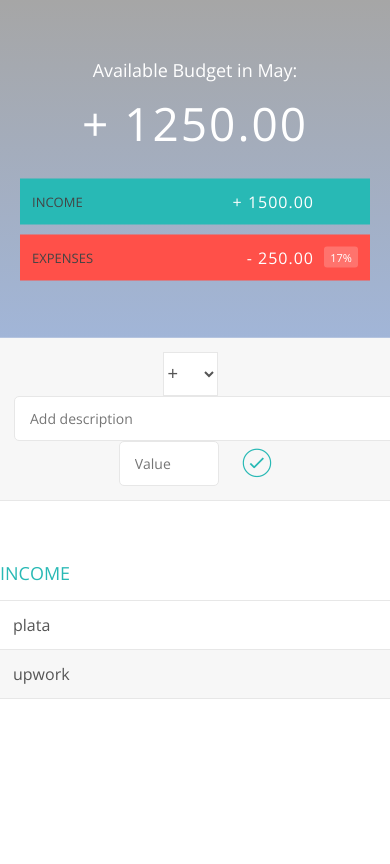
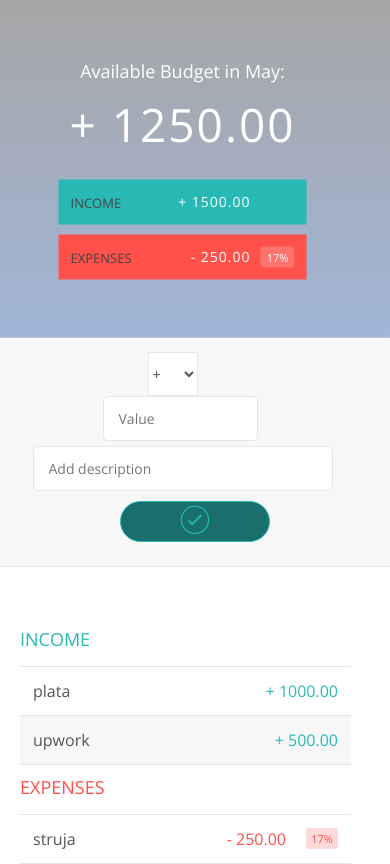
Before and after one commit to da4o/flask_budget_app, a Flask app: page / in a window 390 px wide; the page is wider, and only the part inside the window is pictured. Before the commit the page ends 699 px from the top of that part, so only its background shows below. Run offline with Flask 2, Linux system fonts and the light colour scheme; data comes from the database, SQL or seed files in the repository; both versions use the stored data as it was after the commit.

Commit message:
upload_first

```diff
--- a/static/style.css
+++ b/static/style.css
@@ -131,7 +131,7 @@ body {
     font-size: 18px;
     color: inherit;
     background-color: #fff;
-    margin-right: 10px;
+    margin-right: 65px; /* 10px */
     font-weight: 300;
     transition: border 0.3s;
 }
@@ -150,7 +150,7 @@ body {
 }
 
 .add__description { width: 400px;}
-.add__value { width: 100px;}
+.add__value { width: 275px; margin-right: 50px } /* 100px */
 
 .add__btn {
     font-size: 35px;
@@ -275,3 +275,65 @@ h2 {
 
 .unpaid .item__percentage { box-shadow: 0 2px 6px 0 rgba(0, 0, 0, 0.1); }
 .unpaid:hover .item__description { font-weight: 900; }
+
+
+@media only screen and (max-width: 600px) {
+/* TOP  */
+    .budget {
+        width:70%;
+        padding-right: 25px ;
+        font-size: 14px;
+
+     }
+
+/* ADD INCOME and EXPENSES */
+    .add { width: 100%; }
+
+    .mobile__set { margin-bottom: 5px;}
+
+
+    .add__type {
+        width: 50px;
+        font-size: 14px;
+        margin-left: 20px;
+
+    }
+
+    .add__value { width:155px; margin-left: 20px; }
+    .add_container {width: 90%; display: block; }
+    .add__description { width: 300px; margin-right: 25px; }
+    .add__btn {
+        width: 150px;
+        font-size: 35px;
+        background: #186f6c;
+        border: 1px solid #28B9B5;
+        border-radius: 2em;
+        color: #28B9B5;
+        cursor: pointer;
+        display: block;
+        vertical-align: middle;
+        line-height: 1.1;
+        text-align: center;
+        margin: 0.3em auto;
+
+    }
+
+
+
+    /* Income and Expences listings */
+
+    .container { width: 100%; }
+    .income {
+
+        width: 90%;
+        padding-left: 20px;
+    }
+
+    .expenses {
+
+        width:90%;
+        margin-top: 10px;
+        padding-left: 20px;
+    }
+
+}
--- a/templates/index.html
+++ b/templates/index.html
@@ -43,15 +43,16 @@
                 <div class="add__container">
                     <form action="/submit" method="post" name="select_comp">
 
-
+                        <div class="mobile__set">
                             <select class="add__type {{red_focus}}" name="Operations" >
                                 <option name="inc" value="inc" selected>+</option>
                                 <option name="exp" value="exp" >-</option>
                             </select>
 
+                        <input type="number" name="total_money" class="add__value" placeholder="Value" required>
+                         </div>
                         <input type="text" name="description" class="add__description" placeholder="Add description" required>
-                        <input type="number" name="total_money" class="add__value" placeholder="Value" required>
-                        <button class="add__btn" type="submit"><i class="ion-ios-checkmark-outline"></i></button>
+                        <button class="add__btn add__mobile__button" type="submit"><i class="ion-ios-checkmark-outline"></i></button>
                     </form>
                 </div>
             </div>
```
Also changed, not shown: budget.db.
